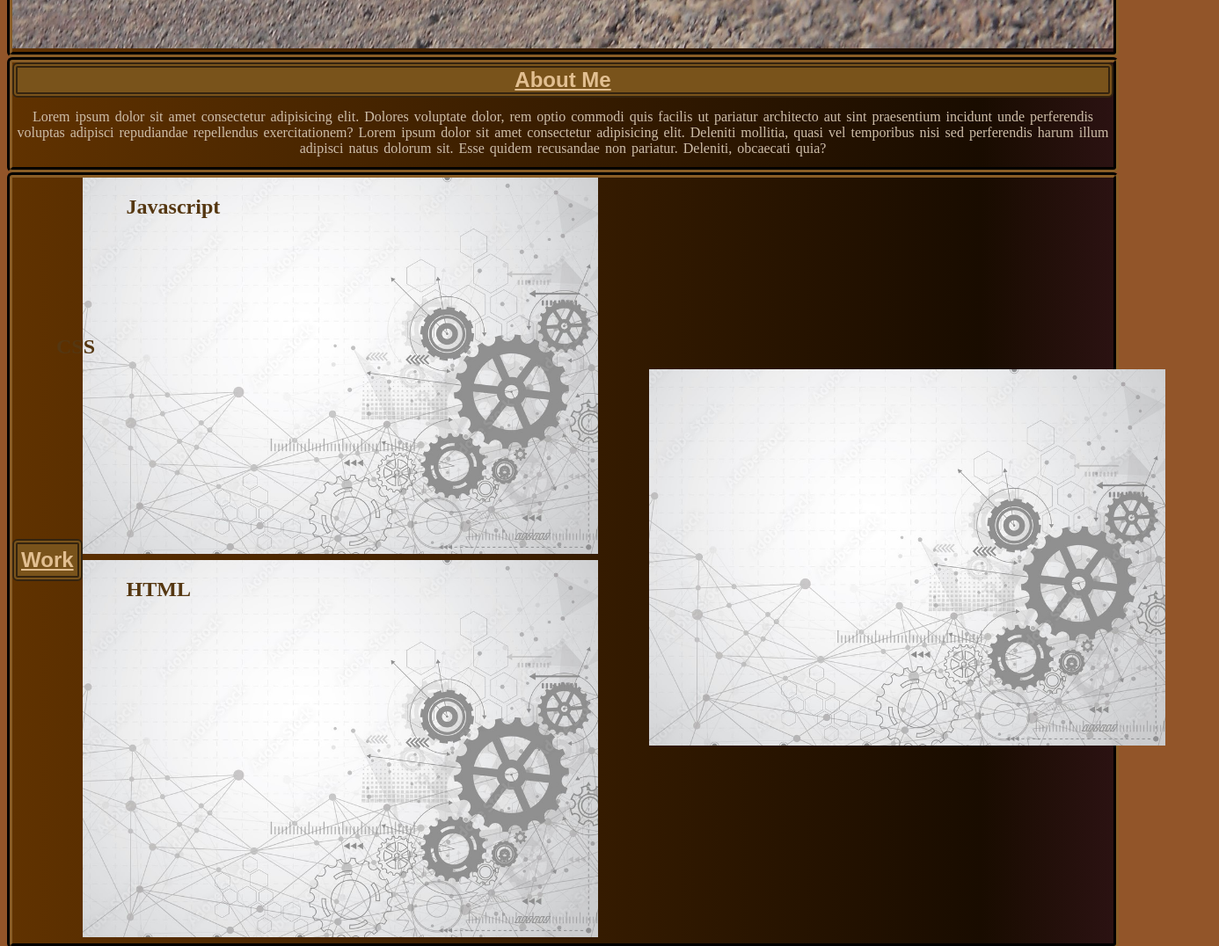
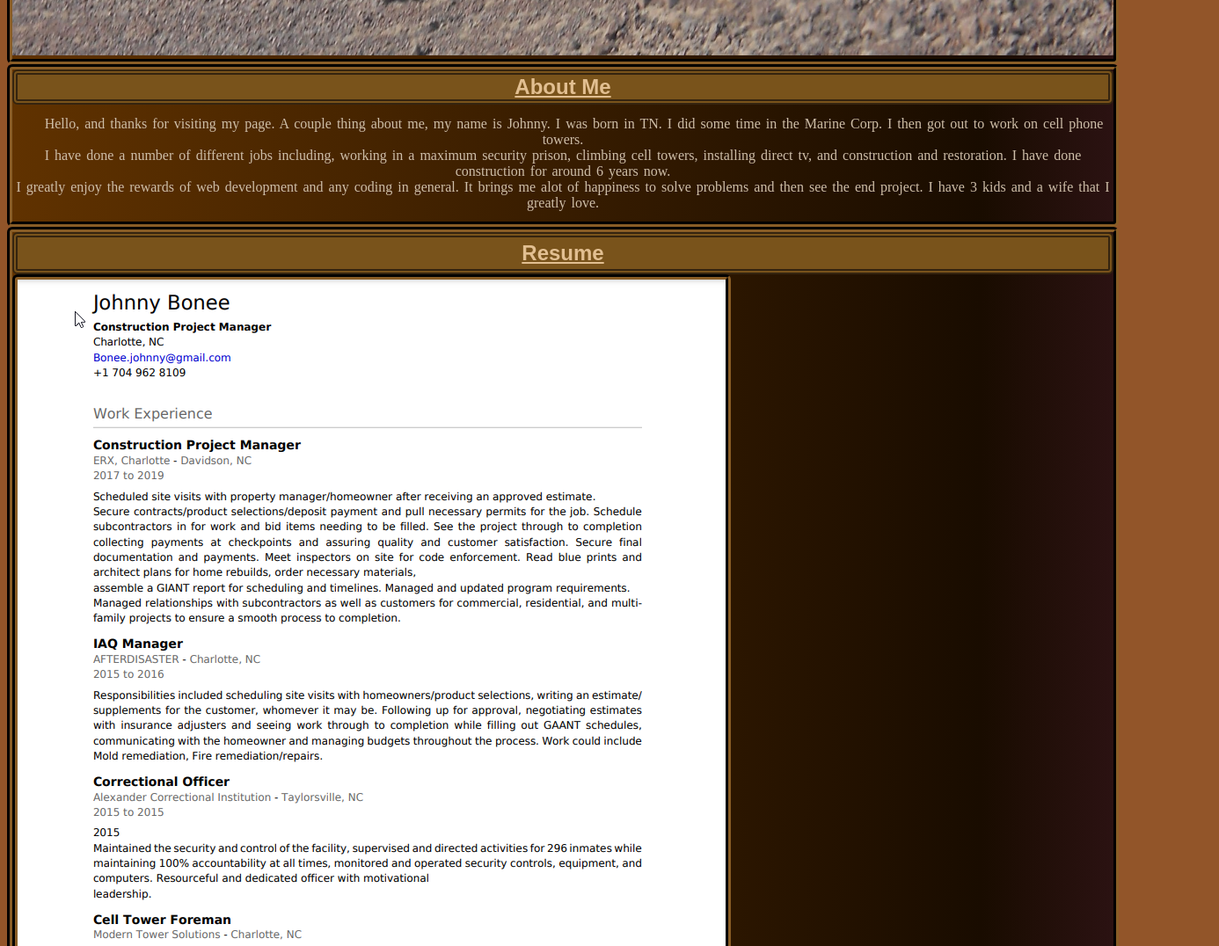
Before and after one commit to JohnnyB90/Portfolio, a plain HTML site: page index.html in a window 1280 px wide. Shown: the part 660-1736 px from the top of the page at 88% size, 1386 px wide, since content can reach past the window. Drawn offline with Linux system fonts and the light colour scheme; files whose address does not match are found by name.

Commit message:
Added a resume section with photos of my resume.

```diff
--- a/assets/stylesheet.css
+++ b/assets/stylesheet.css
@@ -50,6 +50,9 @@ html {
 .profile-img {
   width: 200px;
   height: 150px;
+  border-style: ridge;
+  border-color:#35240f;
+  border-width: 4px;
 }
 
 .nav-top {
@@ -79,8 +82,6 @@ html {
   background: -moz-linear-gradient(left, #603200 0%, #190C00 88%, #2B1212 100%);
   background: -webkit-linear-gradient(left, #603200 0%, #190C00 88%, #2B1212 100%);
   background: linear-gradient(to right, #603200 0%, #190C00 88%, #2B1212 100%);
-  /*display: flex;
-  flex-basis: 40%;*/
   max-width: 100%;
   max-height: 40%;
   margin: 0 auto;
@@ -147,6 +148,36 @@ html {
   text-align: center;
 }
 
+.resume {
+  background: #603200;
+  background: -moz-linear-gradient(left, #603200 0%, #190C00 88%, #2B1212 100%);
+  background: -webkit-linear-gradient(left, #603200 0%, #190C00 88%, #2B1212 100%);
+  background: linear-gradient(to right, #603200 0%, #190C00 88%, #2B1212 100%);
+  border: groove;
+  border-color: #35240f;
+  border-width: 6px;
+  border-radius: 6px;
+}
+
+#resume-header{
+  font-family: "Droid Sans", sans-serif;
+  color: rgb(226, 191, 145);
+  text-decoration: underline;
+  font-weight: bold;
+  background-color: rgb(121, 83, 27);
+  border-color: #35240f;
+  border-style: double;
+  border-width: 6px;
+  border-radius: 6px;
+  padding: 4px;
+  margin: 4px;
+  margin: 0 auto;
+  text-align: center;
+  height: fit-content;
+  max-width: 100%;
+}
+
+
 #work-header {
   font-family: "Droid Sans", sans-serif;
   color: rgb(226, 191, 145);
@@ -159,9 +190,10 @@ html {
   border-radius: 6px;
   padding: 4px;
   margin: 4px;
-  max-width: 100%;
   margin: 0 auto;
   text-align: center;
+  height: fit-content;
+  max-width: 100%;
 }
 
 .work {
@@ -173,23 +205,39 @@ html {
   border-color: #35240f;
   border-width: 6px;
   border-radius: 6px;
+}
+
+.work img {
+  min-width: 35%;
+  min-height: 65%;
+  max-height:65%;
+  max-width: 35%;
+
+}
+
+.position {
   position: relative;
-  display: flex;
-  flex-flow: column row;
-  align-items: center;
-  text-align: center;
-  justify-content: space-between;
+  padding-top: 22px;
+}
+
+.CSS {
+  overflow: hidden;
+  text-overflow: ellipsis;
+  white-space: nowrap;
+  position: absolute;
 }
 
 
-
-.work img {
-  margin: 0 3px 3px 0;
+#css {
+  position: absolute;
+  left: 50px;
+  color: rgb(85, 55, 17);
+  text-align: center;
 }
-
 
 .javascript {
   Position: relative;
+
 }
 
 #javascript{
@@ -198,11 +246,6 @@ html {
   color: rgb(85, 55, 17);
 }
 
-.javaimg {
-  width: 100%;
-  height: 50%;
-
-}
 
 .html {
   position: relative;
@@ -212,28 +255,6 @@ html {
   position: absolute;
   left: 50px;
   color: rgb(85, 55, 17);
-}
-
-.HTMLimg {
-  width: 100%;
-  height: 50%;
-
-}
-
-.css {
-  position: relative;
-}
-
-#css {
-  position: absolute;
-  left: 50px;
-  color: rgb(85, 55, 17);
-}
-
-.cssimg {
-  width: 100%;
-  height:50%;
-  padding: 10%;
 }
 
 
@@ -288,75 +309,11 @@ html {
   color: rgb(206, 190, 169);
 }
 
-
-
-
-
-/*Testing out a trick
-
-
-
-
-#testing::before,
-#testing::after {
- content: '';
-  position: absolute;
-  width: 100%;
-  left: 0;
-}
-#testing::before {
-  background-color: #54b3d6;
-  height: 2px;
-  bottom: 0;
-  transform-origin: 100% 50%;
-  transform: scaleX(0);
-  transition: transform .3s cubic-bezier(0.76, 0, 0.24, 1);
-}
-#testing::after {
-  content: attr(data-replace);
-  height: 100%;
-  top: 0;
-  transform-origin: 100% 50%;
-  transform: translate3d(200%, 0, 0);
-  transition: transform .3s cubic-bezier(0.76, 0, 0.24, 1);
-  color: #54b3d6;
+.about-me p {
+  text-indent: 2%;
+  text-decoration: dashed;
 }
 
-#testing:hover::before {
-  transform-origin: 0% 50%;
-  transform: scaleX(1);
-}
-#testing:hover::after {
-  transform: translate3d(0, 0, 0);
-}
-
-#testing span {
-  display: inline-block;
-  transition: transform .3s cubic-bezier(0.76, 0, 0.24, 1);
-}
-
-#testing:hover span {
-  transform: translate3d(-200%, 0, 0);
-}
-
- Presentational Styles
-body {
-  display: grid;
-  font-family: 'Poppins', sans-serif;
-  font-size: 27px;
-  line-height: 1.5;
-  height: 100vh;
-  place-items: center;
-}
-
-#testing{
-  text-decoration: none;
-  color: #18272F;
-  font-weight: 700;
-  vertical-align: top;
-}
-
- Testing out a trick */
 
 @media screen and (max-width: 670px) {
   #about-subtitle {
--- a/index.html
+++ b/index.html
@@ -38,44 +38,50 @@
             <!--About Me Section-->
             <section class="about-me">
                 <h1 id="about-me-header">About Me</h1>
-                <p class="paragraph">Lorem ipsum dolor sit amet consectetur
-                    adipisicing elit. Dolores voluptate dolor, rem optio commodi
-                    quis facilis ut pariatur architecto aut sint praesentium
-                    incidunt unde perferendis voluptas adipisci repudiandae
-                    repellendus exercitationem? Lorem ipsum dolor sit amet
-                    consectetur adipisicing elit. Deleniti mollitia, quasi vel
-                    temporibus nisi sed perferendis harum illum adipisci natus
-                    dolorum sit. Esse quidem recusandae non pariatur. Deleniti,
-                    obcaecati quia?</p>
+                <p class="paragraph">Hello, and thanks for visiting my page. A couple thing about me, my name is Johnny. I was born in TN. I did some time in the Marine Corp. I then got out to work on cell phone towers. <br> I have done a number of different jobs including, working in a maximum security prison, climbing cell towers, installing direct tv, and construction and restoration. I have done construction for around 6 years now. <br>I greatly enjoy the rewards of web development and any coding in general. It brings me alot of happiness to solve problems and then see the end project. I have 3 kids and a wife that I greatly love. </p>
+            </section>
+
+            <section class="resume">
+                <div><h1 id="resume-header">Resume</h1></div>
+                <div id="position"></div>
+
+
+                <img id="resuem1" class="resume" src="../Portfolio/assets/images/resume/Resume-SS-1.png" rel="resume image 1">
+
+                <img id="resuem2" class="resume" src="../Portfolio/assets/images/resume/Resume-SS-2.png" rel="resume image 1">
+
+                <img id="resuem3" class="resume" src="../Portfolio/assets/images/resume/Resume-SS-3.png" rel="resume image 1">
+
             </section>
 
 
+            <!--Work Section-->
+            <div>
+            <section class="work">
+            <div><h1 id="work-header">Work</h1></div>
 
-
-            <!--Work Section-->
-            <section class="work">
-                <h1 id="work-header">Work</h1>
-                <div>
+                <div id="position"></div>
                 <div class="javascript">
                 <h1 id="javascript">Javascript</h1>
                 <img src="../assets/images/java-background.jpg" rel="image
                     used for java work background" class="javaimg"/>
                 </div>
 
+
                 <div class="html">
                 <h1 id="html">HTML</h1>
                 <img src="../assets/images/java-background.jpg" rel="image
                     used for java work background" class="HTMLimg"/>
                 </div>
-                </div>
 
-                <div>
-                <div class="css"></div>
+
+                <div class="CSS">
                 <h1 id="css">CSS</h1>
-                <img src="../assets/images/java-background.jpg" rel="image
-                    used for java work background" class="cssimg"/>
+                <img class="cssimg" src="../assets/images/java-background.jpg" rel="image
+                    used for java work background"/>
                 </div>
                 </div>
+            </div>
             </section>
         </div>
 
@@ -86,17 +92,23 @@
         <section class="contact-me">
             <footer id="contact-me-footer">Contact Me</footer>
             <div id="footer-nav">
+
                 <a class="bot-nav" href="704.962.8109" rel="Phone">704.962.8109</a>
-                <a class="bot-nav" href="https://github.com/JohnnyB90"
+
+                <a class="bot-nav"
+                href="https://github.com/JohnnyB90"
                     rel="GITHUB Link">GITHUB</a>
-                <a class="bot-nav"
+
+                    <a class="bot-nav"
                     href="https://www.linkedin.com/in/johnny-bonee-261024176/"
                     rel="Linkedin link">Linkedin</a>
-                <a class="bot-nav" href="https://www.facebook.com/johnny.bonee/"
+
+                    <a class="bot-nav" href="https://www.facebook.com/johnny.bonee/"
                     rel="Facebook
                     Page">Facebook</a>
-                <a class="bot-nav" href="bonee.johnny@gmail.com" rel="Gmail
-                    account link">bonee.johnny@gmail.com</a>
+
+                    <a class="bot-nav" href="mailto:bonee.johnny@gmail.com" rel="Gmail
+                    account link">E-mail</a>
             </div>
         </section>
 
```
Also changed, not shown: assets/images/resume/Resume-SS-1.png (added), assets/images/resume/Resume-SS-2.png (added), assets/images/resume/Resume-SS-3.png (added).
